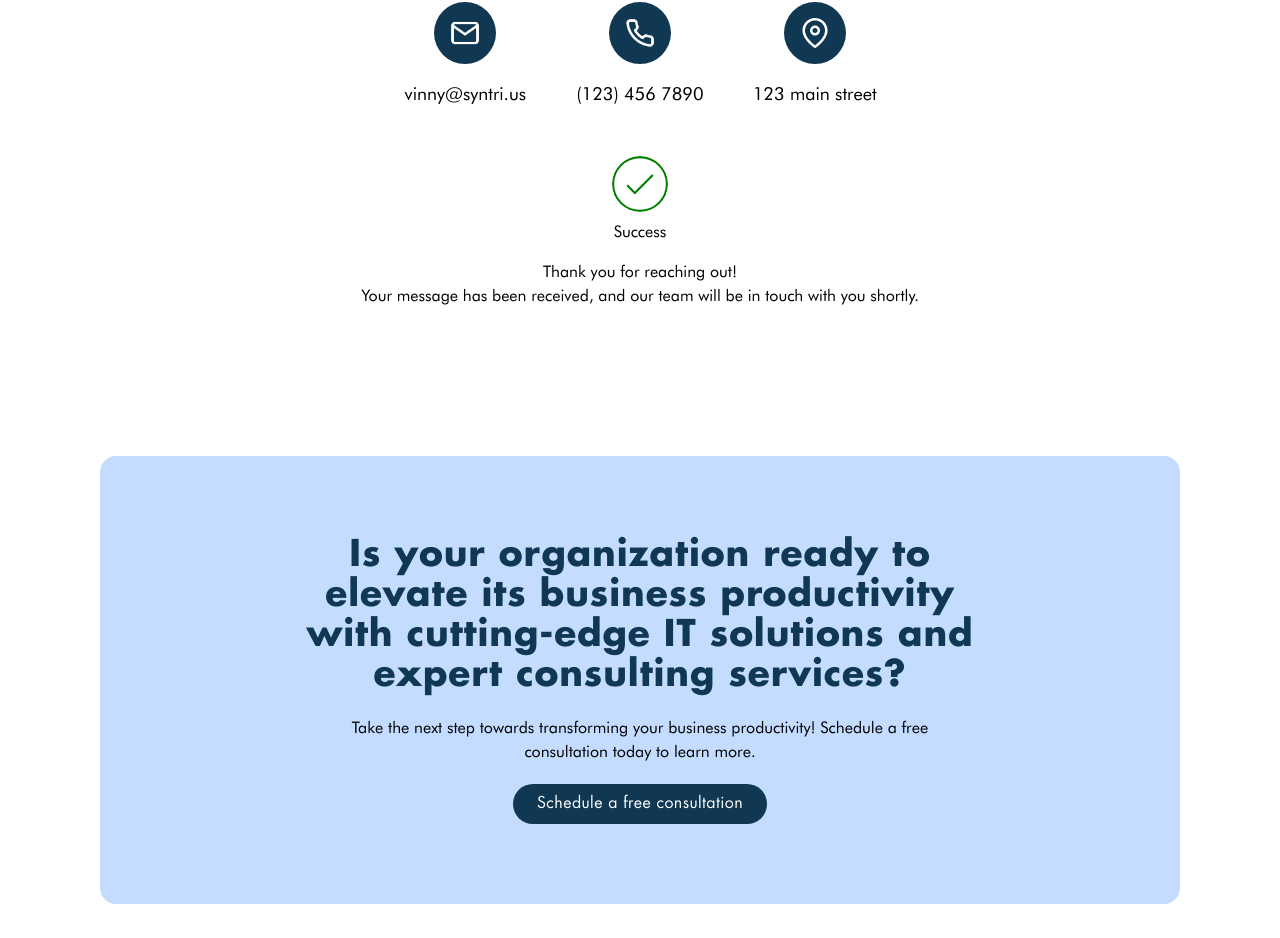
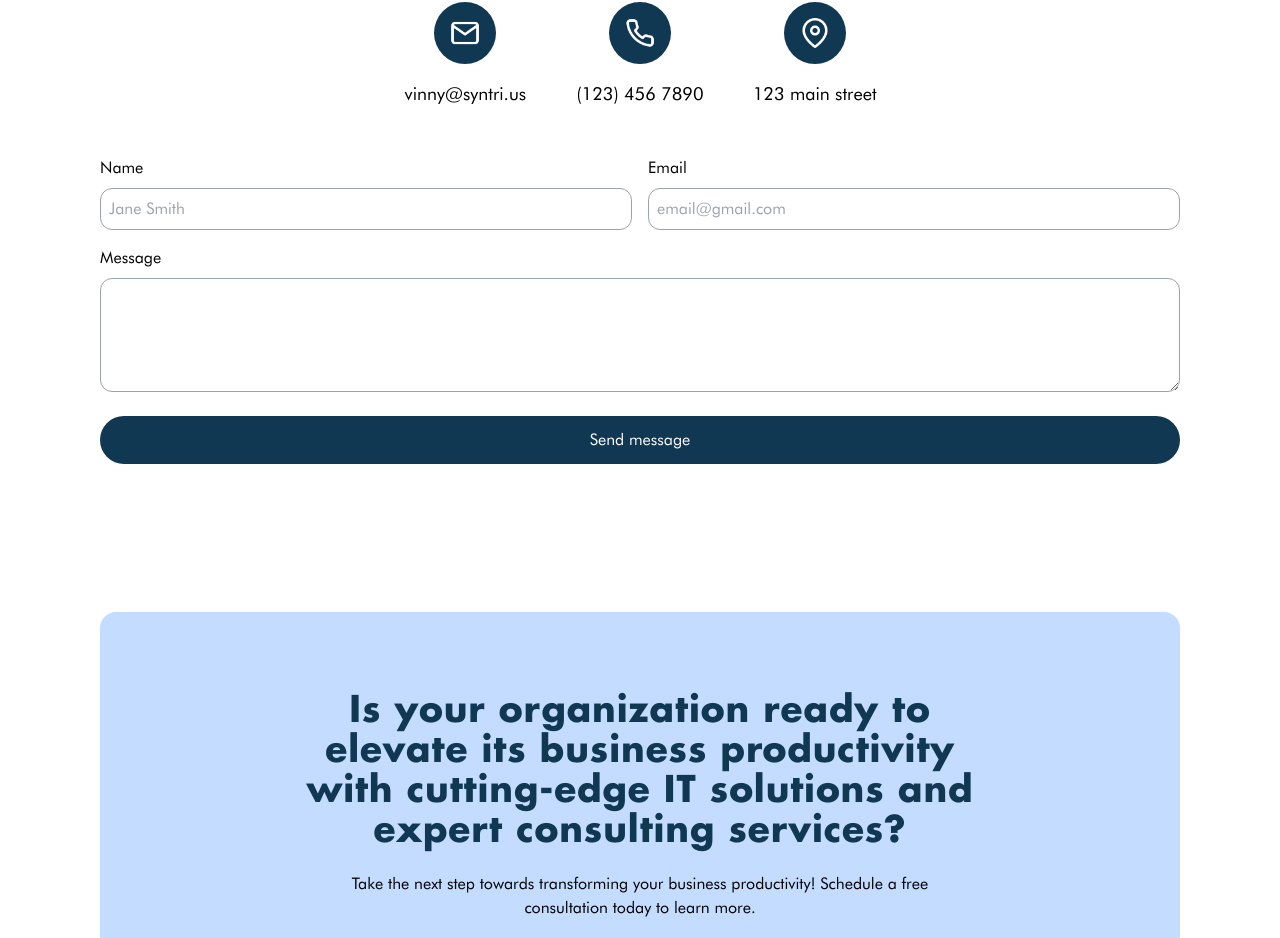
Before and after one commit to jennaly/syntri-landing, a Next.js app: page / in a window 1280 px wide. Shown: the part 4287-5225 px from the top of the page. Built offline with nearby package versions, Linux system fonts and the light colour scheme.

Commit message:
fix: form message initial state

```diff
--- a/app/components/ContactForm.tsx
+++ b/app/components/ContactForm.tsx
@@ -3,7 +3,7 @@
 import React, { useState } from "react";
 
 const ContactForm = () => {
-  const [showSuccessMsg, setShowSuccessMsg] = useState(true);
+  const [showSuccessMsg, setShowSuccessMsg] = useState(false);
   const [showErrorMsg, setShowErrorMsg] = useState(false);
   const [loading, setLoading] = useState(false);
 
```
